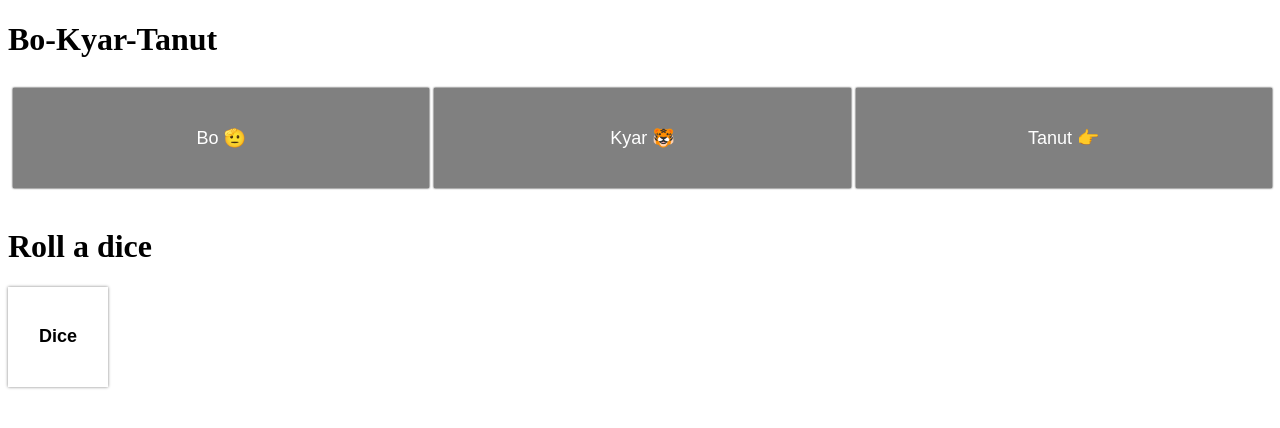
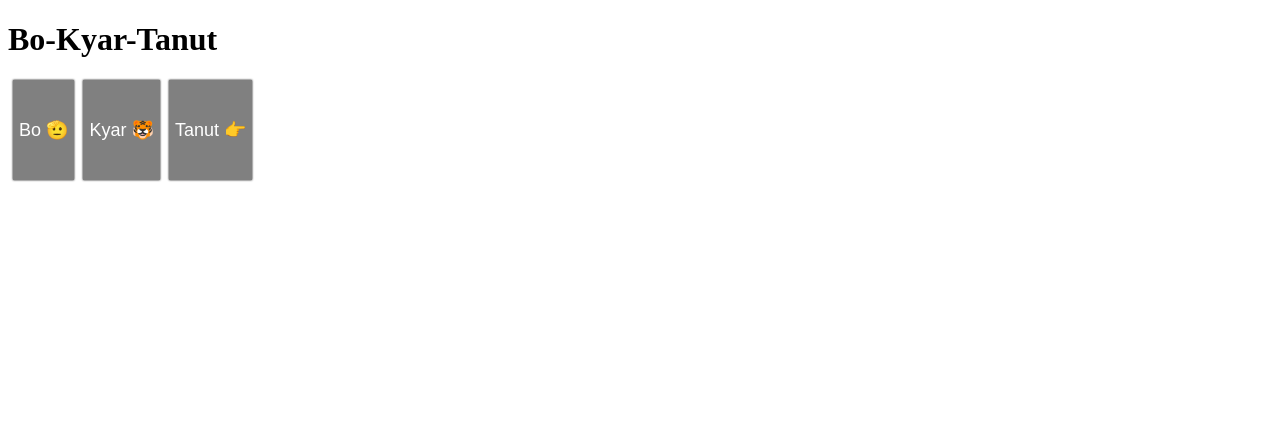
Before and after one commit to Synthut/Nyanhtut, a plain HTML site: page Index.html in a window 1280 px wide. Drawn offline with Linux system fonts and the light colour scheme.

Commit message:
Update Index.html

```diff
--- a/Index.html
+++ b/Index.html
@@ -10,74 +10,64 @@
 </head>
 <body>
   <h1 class='title'> Bo-Kyar-Tanut</h1>
-  <div class="button"
+<button class="Bo" onclick="
+    fuck('Bo');
+    "> Bo 🫡 </button> <button class="Kyar" onclick="
+    fuck('Kyar');
+    "> Kyar 🐯 </button> <button class="Tanut" onclick="
+    fuck('Tanut')
+   "> Tanut 👉 </button>
+  <script>
 
-    > <button class="Bo"
-    onclick="
-    const computerMove = brainDead();
+     function fuck(nigga) {
+   const computerMove = picky();
+      let result = '';
+    if (nigga === 'Tanut'){
+   if (computerMove === 'Bo')
+    {result = 'You lose';}
+    else if (computerMove === 'Kyar')
+    {result = 'You Win';}
+    else if (computerMove === 'Tanut')
+    {result = 'Tie';}}
 
-    let result = '';
+
+
+   else if (nigga === 'Kyar'){
+      if (computerMove === 'Bo')
+    {result = 'You win';}
+    else if (computerMove === 'Kyar')
+    {result = 'Tie';}
+    else if (computerMove === 'Tanut')
+    {result = 'You lose';}}
+
+
+
+   else if (nigga === 'Bo'){
     if (computerMove === 'Bo')
     {result = 'Tie';}
     else if (computerMove === 'Kyar')
     {result = 'You lost';}
     else if (computerMove === 'Tanut')
     {result = 'You win';}
+    }
+    alert(`you pick ${nigga}. Computer pick ${computerMove}.
+    ${result}`);
+    }
+function picky() {
 
-    alert(`you pick Bo. Computer pick ${computerMove}.
-    ${result}`);
-    ">
-    Bo 🫡
-  </button>
+    const randomNumber = Math.random();
 
-  <button class="Kyar"
-    onclick="
+    let computerMove = '';
 
-
-    const computerMove = brainDead();
-
-    let result = '';
-    if (computerMove === 'Bo')
-    {result = 'You win';}
-    else if (computerMove === 'Kyar')
-    {result = 'Tie';}
-    else if (computerMove === 'Tanut')
-    {result = 'You lose';}
-
-    alert(`you pick Kyar. Computer pick ${computerMove}.
-    ${result}`);
-
-
-
-
-
-
-
-
-
-    ">
-    Kyar 🐯
-  </button>
-
-  <button class="Tanut"
-    onclick="
-    const computerMove = brainDead();
-
-    let result = '';
-    if (computerMove === 'Bo')
-    {result = 'You lose';}
-    else if (computerMove === 'Kyar')
-    {result = 'You Win';}
-    else if (computerMove === 'Tanut')
-    {result = 'Tie';}
-
-    alert(`you pick Tanut. Computer pick ${computerMove}.
-    ${result}`);
-    ">
-    Tanut
-    👉
-  </button></div>
-
+    if (randomNumber >= 0 && randomNumber < 1 / 3)
+      {computerMove = 'Bo';}
+      else if (randomNumber >= 1 / 3 && randomNumber < 2 / 3)
+        {computerMove = 'Kyar';}
+        else if (randomNumber >= 2 / 3 && randomNumber < 1)
+          {computerMove = 'Tanut';}
+    console.log(computerMove);
+    return computerMove;
+}
   <h1 class="title">Roll a dice</h1>
   <button class='dice'
     onclick="
@@ -104,27 +94,10 @@
     Dice
   </button>
 
-  <script>
-  function brainDead() {
-      const randomNumber = Math.random();
-
-    let computerMove = '';
-
-    if (randomNumber >= 0 && randomNumber < 1 / 3)
-      {computerMove = 'Bo';}
-      else if (randomNumber >= 1 / 3 && randomNumber < 2 / 3)
-        {computerMove = 'Kyar';}
-        else if (randomNumber >= 2 / 3 && randomNumber < 1)
-          {computerMove = 'Tanut';}
-
-    return computerMove;
-
-
-  }
-  </script>
 
 
 
 
+      </script>
 </body>
 </html>
```
